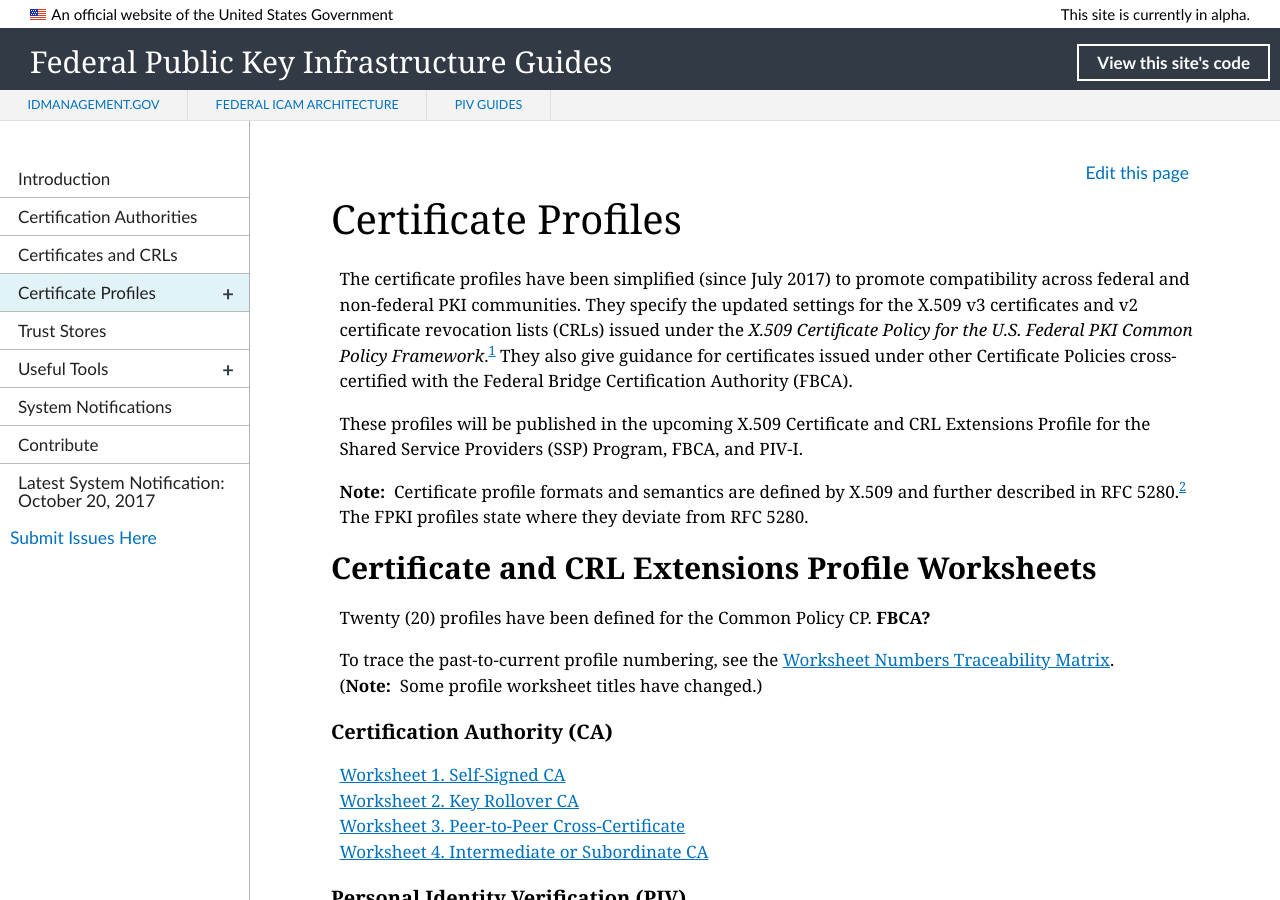
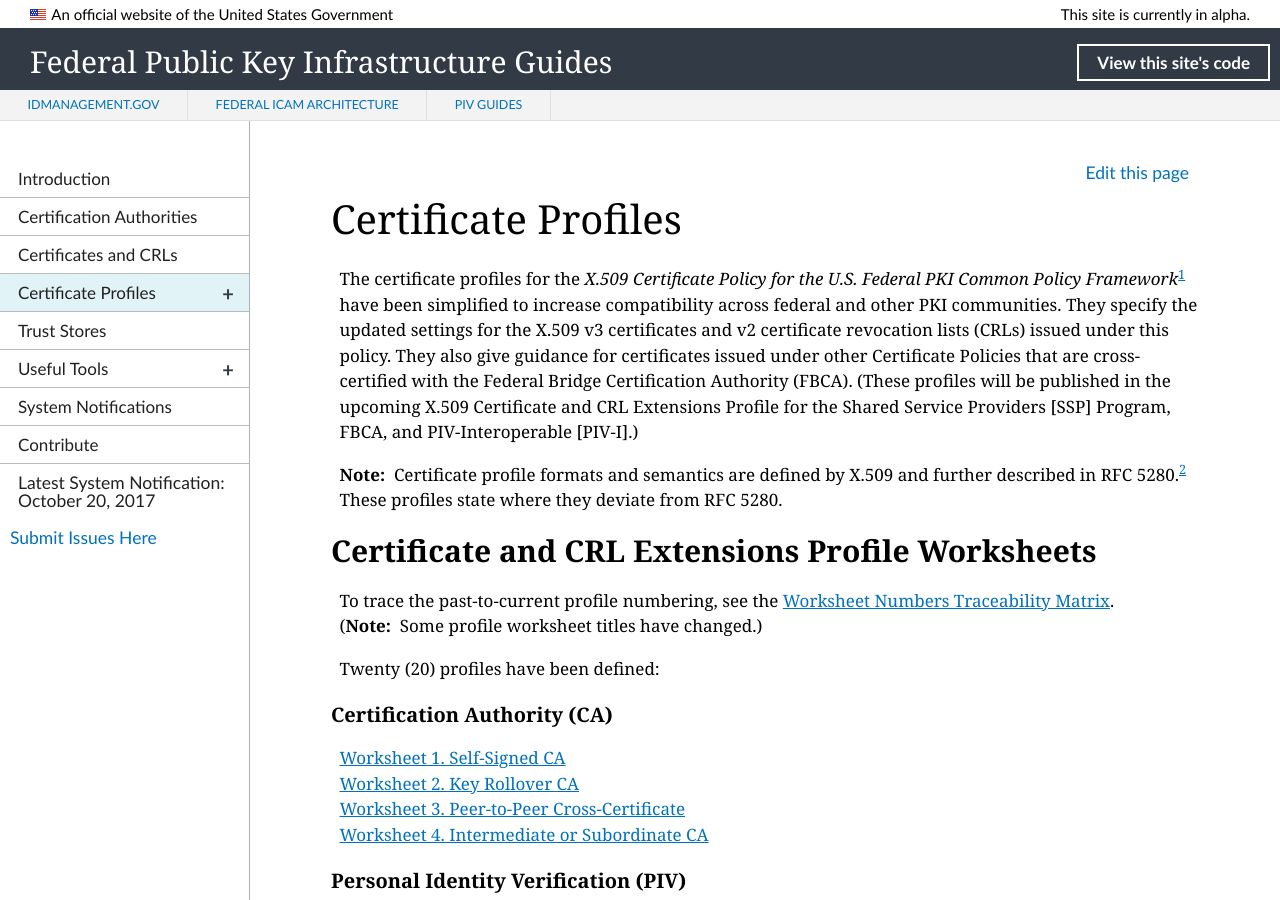
Before and after one commit to GSA/fpki-guides, a Jekyll site: the page built from pages/fpki_certificate_profiles.md, in a window 1280 px wide and 900 px high. Built offline with Jekyll 4.4.1, drawn with Linux system fonts in a browser that asks for light colours; nearby versions of some CDN libraries; library files that are not in the unit come from our copies.

Commit message:
Update fpki_certificate_profiles.md
Updates to intro

```diff
--- a/pages/fpki_certificate_profiles.md
+++ b/pages/fpki_certificate_profiles.md
@@ -4,17 +4,15 @@
 permalink: /certprofiles/
 ---
 
-The certificate profiles have been simplified (since July 2017) to promote compatibility across federal and non-federal PKI communities. They specify the updated settings for the X.509 v3 certificates and v2 certificate revocation lists (CRLs) issued under the _X.509 Certificate Policy for the U.S. Federal PKI Common Policy Framework_.<sup>[1](#1)</sup> They also give guidance for certificates issued under other Certificate Policies cross-certified with the Federal Bridge Certification Authority (FBCA).
+The certificate profiles for the _X.509 Certificate Policy for the U.S. Federal PKI Common Policy Framework_<sup>[1](#1)</sup> have been simplified to increase compatibility across federal and other PKI communities. They specify the updated settings for the X.509 v3 certificates and v2 certificate revocation lists (CRLs) issued under this policy. They also give guidance for certificates issued under other Certificate Policies that are cross-certified with the Federal Bridge Certification Authority (FBCA). (These profiles will be published in the upcoming X.509 Certificate and CRL Extensions Profile for the Shared Service Providers [SSP] Program, FBCA, and PIV-Interoperable [PIV-I].)
 
-These profiles will be published in the upcoming X.509 Certificate and CRL Extensions Profile for the Shared Service Providers (SSP) Program, FBCA, and PIV-I.
-
-**Note:**&nbsp;&nbsp;Certificate profile formats and semantics are defined by X.509 and further described in RFC 5280.<sup>[2](#2)</sup> The FPKI profiles state where they deviate from RFC 5280.
+**Note:**&nbsp;&nbsp;Certificate profile formats and semantics are defined by X.509 and further described in RFC 5280.<sup>[2](#2)</sup> These profiles state where they deviate from RFC 5280.
 
 ## Certificate and CRL Extensions Profile Worksheets
 
-Twenty (20) profiles have been defined for the Common Policy CP. **FBCA?**
+To trace the past-to-current profile numbering, see the [Worksheet Numbers Traceability Matrix](#worksheet-numbers-traceability-matrix). (**Note:**&nbsp;&nbsp;Some profile worksheet titles have changed.)
 
-To trace the past-to-current profile numbering, see the [Worksheet Numbers Traceability Matrix](#worksheet-numbers-traceability-matrix). (**Note:**&nbsp;&nbsp;Some profile worksheet titles have changed.)
+Twenty (20) profiles have been defined:
 
 ### Certification Authority (CA)
 
```
